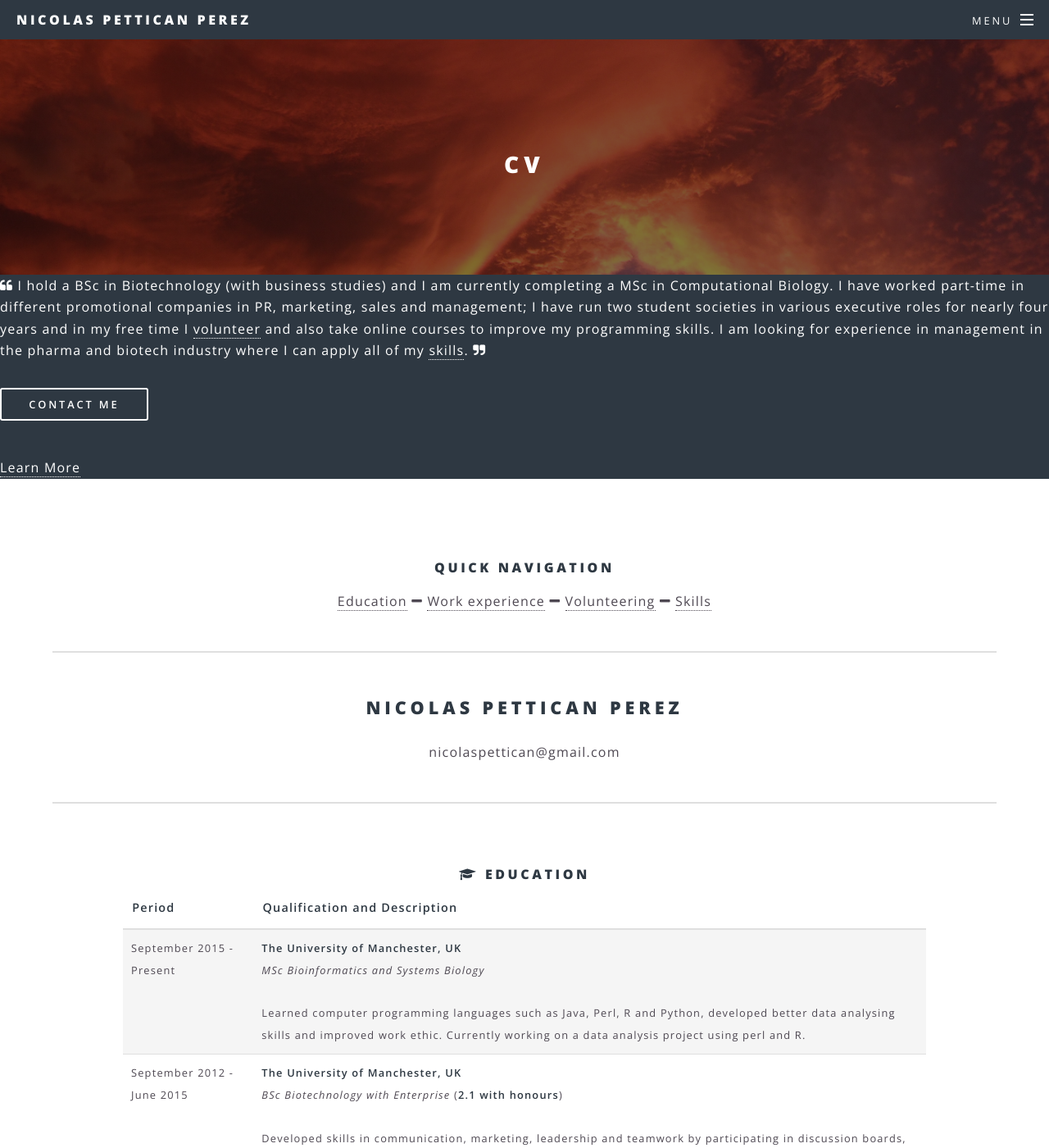
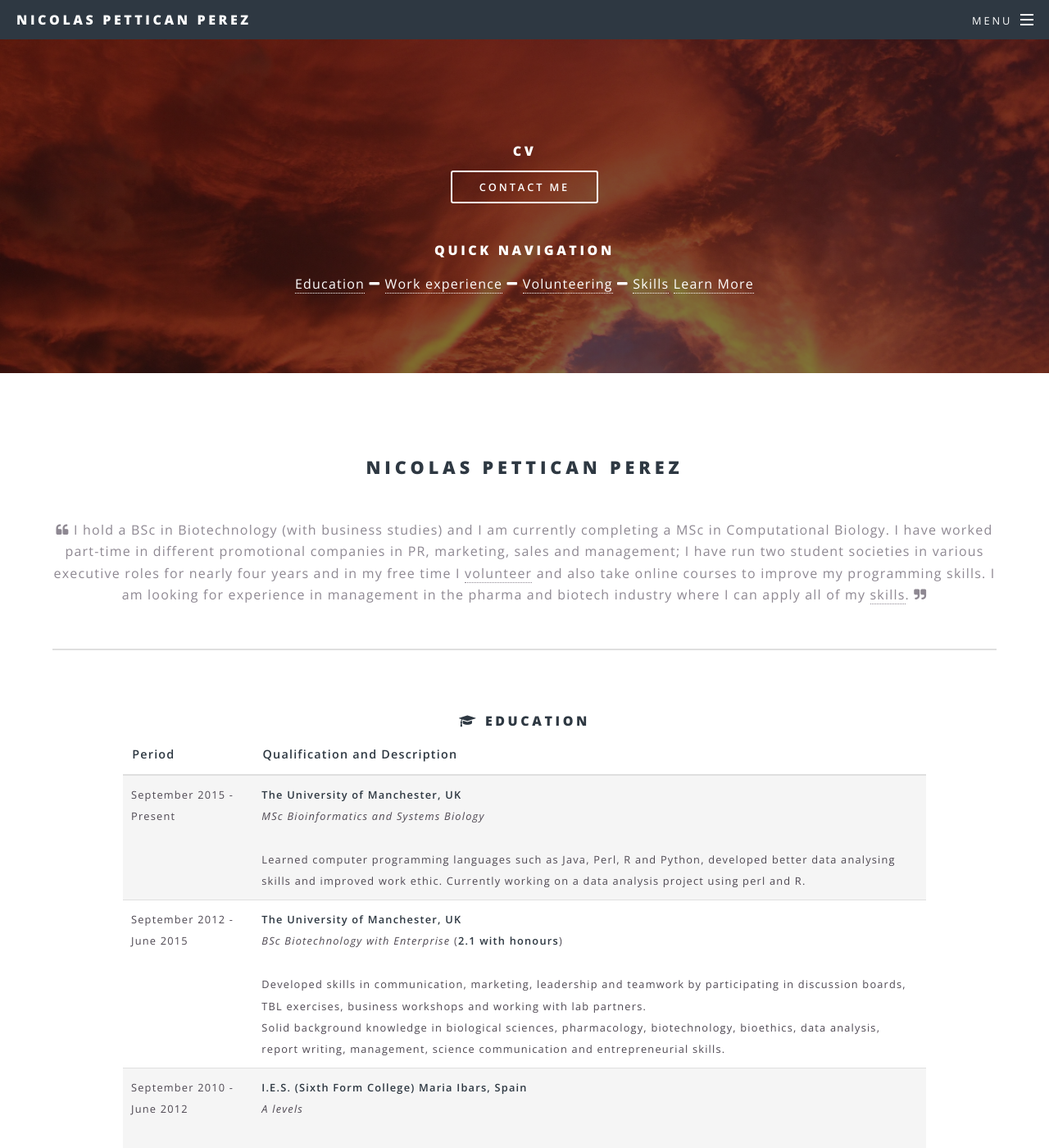
Before and after one commit to nickpettican/nickpettican.github.io, a Jekyll site: the page built from CV.html, in a window 1280 px wide and 1400 px high. Shown: the whole window at 82% size. Built offline with Jekyll 4.4.1, drawn with Linux system fonts in a browser that asks for light colours.

Commit message:
update cv layout

```diff
--- a/CV.html
+++ b/CV.html
@@ -5,22 +5,16 @@ title: CV
 <section id="cv">
 	<div class="inner">
 	<header>
-		<center><h4>quick navigation</h4></center>
-		<center><a href="#edu" class="more scrolly">Education</a> <span class="icon fa-minus"></span>
-		<a href="#work" class="more scrolly">Work experience</a> <span class="icon fa-minus"></span>
-		<a href="#volunt" class="more scrolly">Volunteering</a> <span class="icon fa-minus"></span>
-		<a href="index.html#three">Skills</a></center>
+<center><h2>Nicolas Pettican Perez</h2></center><br />
+<center><p><span class="icon fa-quote-left"></span> I hold a BSc in Biotechnology (with business studies) and I am currently completing a MSc in Computational Biology. I have worked part-time in different promotional companies in PR, marketing, sales and management; I have run two student societies in various executive roles for nearly four years and in my free time I <a href="#volunt" class="more scrolly">volunteer</a> and also take online courses to improve my programming skills. I am looking for experience in management in the pharma and biotech industry where I can apply all of my <a href="index.html#three">skills</a>. <span class="icon fa-quote-right"></span></p></center>
 
 	</header>
 	</div>
 </section>
 <hr />
-<center><h2>Nicolas Pettican Perez</h2>
-<p>nicolaspettican@gmail.com</p></center>
-<hr />
 <br />
 <section id="edu">
-<center><h4><span class="icon fa-graduation-cap"></span>  Education  <!--<span class="icon fa-graduation-cap"></span>---></h4> </center>
+<center><h4><span class="icon fa-graduation-cap"></span>  Education  </h4> </center>
 				<div class="table-wrapper" align="center">
 					<table>
 						<thead>
--- a/_layouts/cvlayout.html
+++ b/_layouts/cvlayout.html
@@ -4,14 +4,20 @@ layout: default
 <article id="main">
 
   <header>
-    <h2>{{ page.title }}</h2>
-  </header>
-    <p><span class="icon fa-quote-left"></span> I hold a BSc in Biotechnology (with business studies) and I am currently completing a MSc in Computational Biology. I have worked part-time in different promotional companies in PR, marketing, sales and management; I have run two student societies in various executive roles for nearly four years and in my free time I <a href="#volunt" class="more scrolly">volunteer</a> and also take online courses to improve my programming skills. I am looking for experience in management in the pharma and biotech industry where I can apply all of my <a href="index.html#three">skills</a>. <span class="icon fa-quote-right"></span></p>
-<ul class="actions">
+    <h1>{{ page.title }}</h1>
+
+  <ul class="actions">
 	<li><a href="mailto:nicolaspettican@gmail.com" class="button fit">Contact me</a></li>
 </ul>
+
+    <h4>quick navigation</h4></center>
+		<center><a href="#edu" class="more scrolly">Education</a> <span class="icon fa-minus"></span>
+		<a href="#work" class="more scrolly">Work experience</a> <span class="icon fa-minus"></span>
+		<a href="#volunt" class="more scrolly">Volunteering</a> <span class="icon fa-minus"></span>
+		<a href="index.html#three">Skills</a>
+
 <a href="#cv" class="more scrolly">Learn More</a>
-
+  </header>
   <section class="wrapper style5">
     <div class="inner">
       {{ content }}
```
